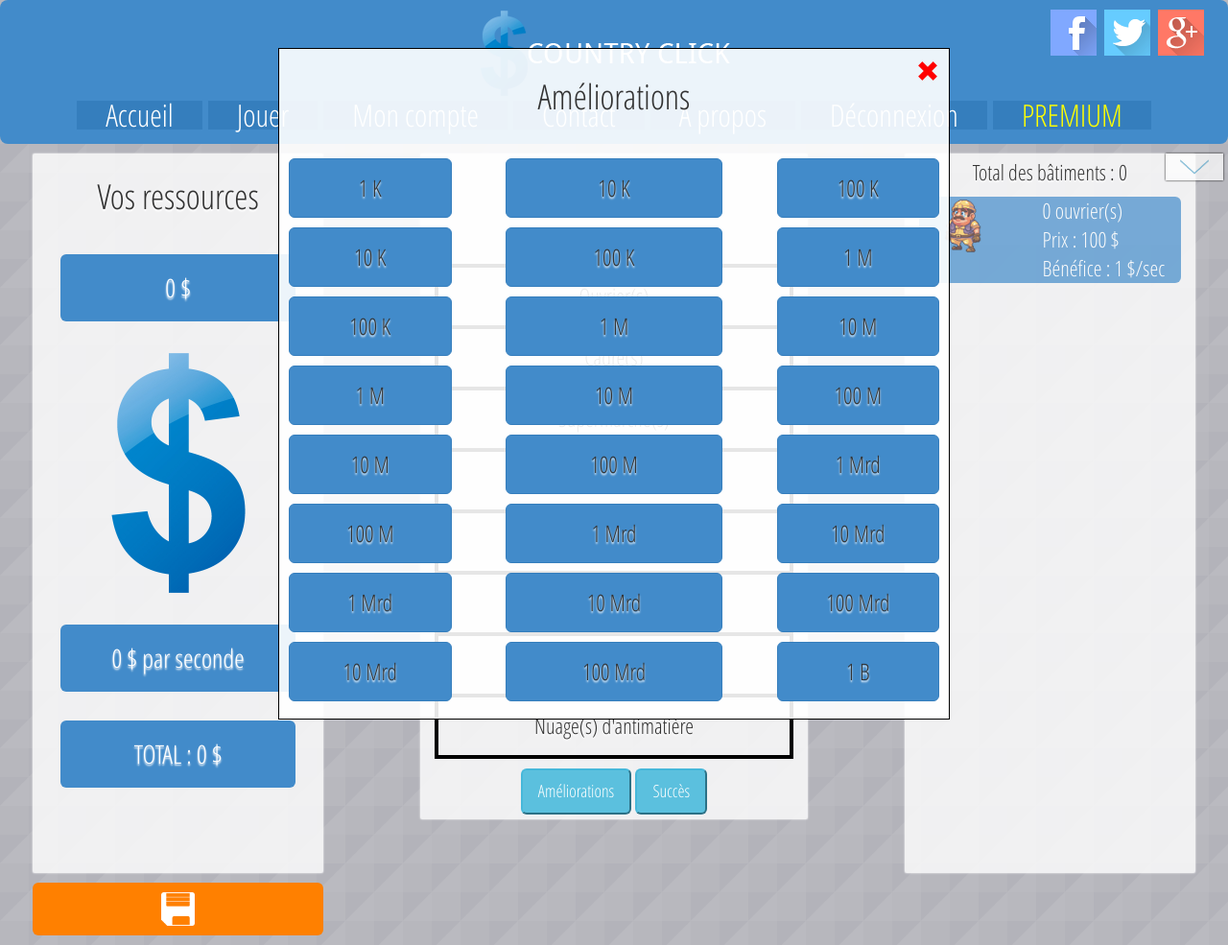
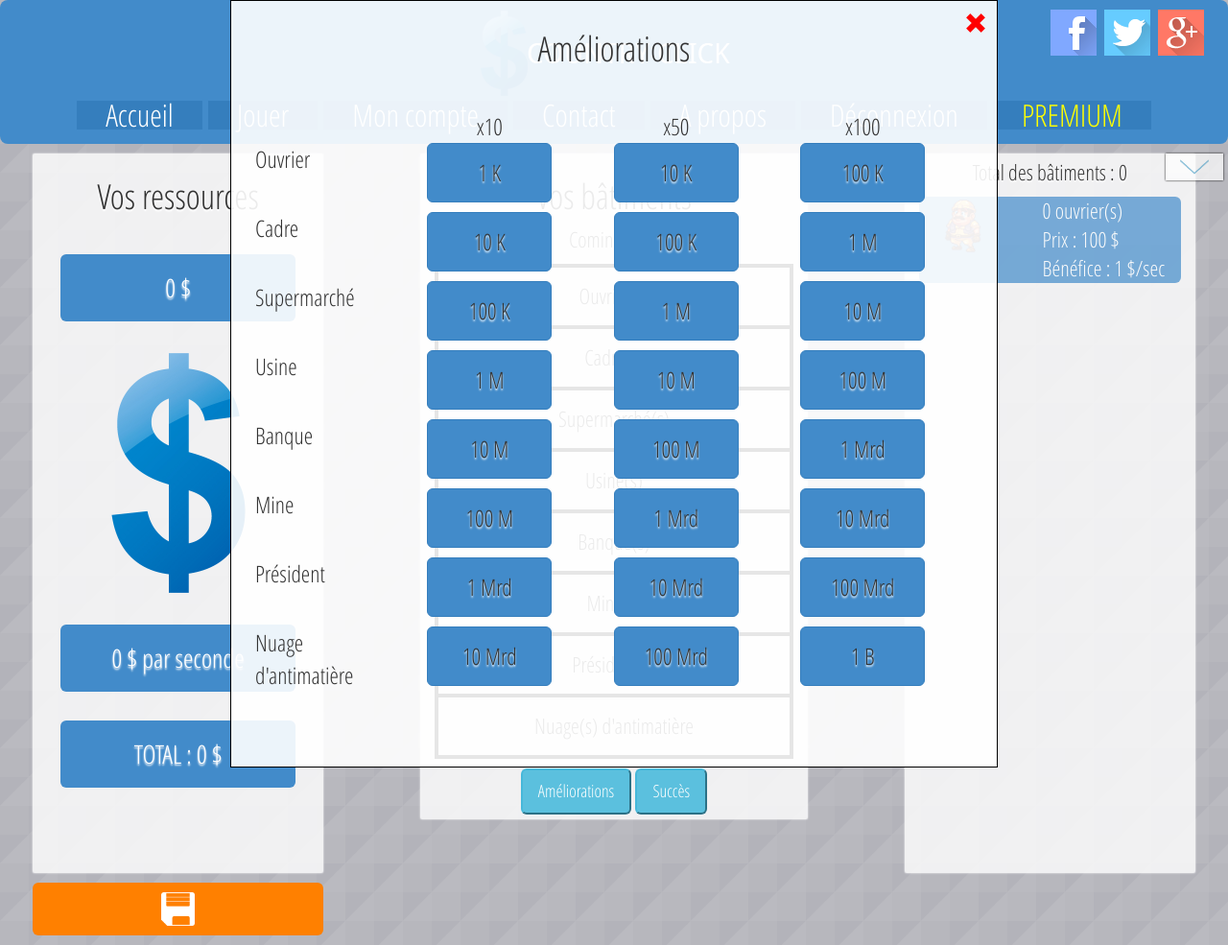
Before and after one commit to Scheigy/CountryClick-1.0, a PHP site: page /game_page.php in a window 1280 px wide, after a click on "Améliorations". Shown: the whole page at 96% size. Run offline with PHP 8.4, Linux system fonts and the light colour scheme; the visitor is signed in with stand-in values (Sample User, id 1); some libraries are stand-ins or nearby versions.

Commit message:
Yep yep yep

```diff
--- a/already_connect.php
+++ b/already_connect.php
@@ -3,7 +3,7 @@
 	Fonctionnalité à venir
 
 	<div style="border: 1px solid black;">
-		<a href="#"><h3>Partie 1</h3></a>
+		<a href="game_page.php"><h3>Partie 1</h3></a>
 		<p>
 			Temps de jeu: <br />
 			Dollars:
--- a/css/main.css
+++ b/css/main.css
@@ -206,13 +206,13 @@ figure
 	border: black 1px solid;
 	position: fixed;
 	text-align: center;
-	height: 700px;
+	height: 800px;
 	padding: 10px;
-	width: 700px;
+	width: 800px;
 	left: 50%;
 	top: 50%;
-	margin-top: -350px;
-	margin-left: -350px;
+	margin-top: -400px;
+	margin-left: -400px;
 }
 
 .achImg
--- a/game_page.php
+++ b/game_page.php
@@ -76,52 +76,65 @@ if (empty($_SESSION['pseudo']))
 	<a href="#"><span id="crossAch" class="cross glyphicon glyphicon-remove" onclick="closePop_up('upgrade');"></span></a>
 
 	<h1>Améliorations</h1><br />
+	<div class="row" style="text-align:center;">
+		<div class="col-lg-offset-3 col-lg-2 col-md-2 col-xs-2">x10</div>
+		<div class="col-lg-offset-1 col-lg-2 col-md-2 col-xs-2">x50</div>
+		<div class="col-lg-offset-1 col-lg-2 col-md-2 col-xs-2">x100</div>
+	</div>
 	<div class="row">
-		<div class="square col-lg-3 col-md-3 col-xs-3" id="one">1 K</div>
-		<div class="col-lg-offset-1 square col-lg-4 col-md-4 col-xs-4" id="two">10 K</div>
-		<div class="col-lg-offset-1 square col-lg-3 col-md-3 col-xs-3" id="three">100 K</div>
+		<div class="col-lg-1 col-md-1 col-xs-1">Ouvrier</div>
+		<div class="square col-lg-offset-2 col-lg-2 col-md-2 col-xs-2" id="one">1 K</div>
+		<div class="col-lg-offset-1 square col-lg-2 col-md-2 col-xs-2" id="two">10 K</div>
+		<div class="col-lg-offset-1 square col-lg-2 col-md-2 col-xs-2" id="three">100 K</div>
 	</div>
 
 	<div class="row">
-		<div class="square col-lg-3 col-md-3 col-xs-3" id="four">10 K</div>
-		<div class="col-lg-offset-1 square col-lg-4 col-md-4 col-xs-4" id="five">100 K</div>
-		<div class="col-lg-offset-1 square col-lg-3 col-md-3 col-xs-3" id="six">1 000 K</div>
+		<div class="col-lg-1 col-md-1 col-xs-1">Cadre</div>
+		<div class="square col-lg-offset-2 col-lg-2 col-md-2 col-xs-2" id="four">10 K</div>
+		<div class="col-lg-offset-1 square col-lg-2 col-md-2 col-xs-2" id="five">100 K</div>
+		<div class="col-lg-offset-1 square col-lg-2 col-md-2 col-xs-2" id="six">1 000 K</div>
 	</div>
 
 	<div class="row">
-		<div class="square col-lg-3 col-md-3 col-xs-3" id="seven">100 K</div>
-		<div class="col-lg-offset-1 square col-lg-4 col-md-4 col-xs-4" id="eight">1 000 K</div>
-		<div class="col-lg-offset-1 square col-lg-3 col-md-3 col-xs-3" id="nine">10 000 K</div>
+		<div class="col-lg-1 col-md-1 col-xs-1">Supermarché</div>
+		<div class="square col-lg-offset-2 col-lg-2 col-md-2 col-xs-2" id="seven">100 K</div>
+		<div class="col-lg-offset-1 square col-lg-2 col-md-2 col-xs-2" id="eight">1 000 K</div>
+		<div class="col-lg-offset-1 square col-lg-2 col-md-2 col-xs-2" id="nine">10 000 K</div>
 	</div>
 
 	<div class="row">
-		<div class="square col-lg-3 col-md-3 col-xs-3" id="ten">1 000 K</div>
-		<div class="col-lg-offset-1 square col-lg-4 col-md-4 col-xs-4" id="eleven">10 000 K</div>
-		<div class="col-lg-offset-1 square col-lg-3 col-md-3 col-xs-3" id="twelve">100 000 K</div>
+		<div class="col-lg-1 col-md-1 col-xs-1">Usine</div>
+		<div class="square col-lg-offset-2 col-lg-2 col-md-2 col-xs-2" id="ten">1 000 K</div>
+		<div class="col-lg-offset-1 square col-lg-2 col-md-2 col-xs-2" id="eleven">10 000 K</div>
+		<div class="col-lg-offset-1 square col-lg-2 col-md-2 col-xs-2" id="twelve">100 000 K</div>
 	</div>
 
 	<div class="row">
-		<div class="square col-lg-3 col-md-3 col-xs-3" id="thirteen">10 000 K</div>
-		<div class="col-lg-offset-1 square col-lg-4 col-md-4 col-xs-4" id="fourteen">100 000 K</div>
-		<div class="col-lg-offset-1 square col-lg-3 col-md-3 col-xs-3" id="fifteen">1 M</div>
+		<div class="col-lg-1 col-md-1 col-xs-1">Banque</div>
+		<div class="square col-lg-offset-2 col-lg-2 col-md-2 col-xs-2" id="thirteen">10 000 K</div>
+		<div class="col-lg-offset-1 square col-lg-2 col-md-2 col-xs-2" id="fourteen">100 000 K</div>
+		<div class="col-lg-offset-1 square col-lg-2 col-md-2 col-xs-2" id="fifteen">1 M</div>
 	</div>
 
 	<div class="row">
-		<div class="square col-lg-3 col-md-3 col-xs-3" id="sixteen">100 000 K</div>
-		<div class="col-lg-offset-1 square col-lg-4 col-md-4 col-xs-4" id="seventeen">1 M</div>
-		<div class="col-lg-offset-1 square col-lg-3 col-md-3 col-xs-3" id="eighteen">10 M</div>
+		<div class="col-lg-1 col-md-1 col-xs-1">Mine</div>
+		<div class="square col-lg-offset-2 col-lg-2 col-md-2 col-xs-2" id="sixteen">100 000 K</div>
+		<div class="col-lg-offset-1 square col-lg-2 col-md-2 col-xs-2" id="seventeen">1 M</div>
+		<div class="col-lg-offset-1 square col-lg-2 col-md-2 col-xs-2" id="eighteen">10 M</div>
 	</div>
 
 	<div class="row">
-		<div class="square col-lg-3 col-md-3 col-xs-3" id="nineteen">1 M</div>
-		<div class="col-lg-offset-1 square col-lg-4 col-md-4 col-xs-4" id="twenty">10 M</div>
-		<div class="col-lg-offset-1 square col-lg-3 col-md-3 col-xs-3" id="twenty-one">100 M</div>
+		<div class="col-lg-1 col-md-1 col-xs-1">Président</div>
+		<div class="square col-lg-offset-2 col-lg-2 col-md-2 col-xs-2" id="nineteen">1 M</div>
+		<div class="col-lg-offset-1 square col-lg-2 col-md-2 col-xs-2" id="twenty">10 M</div>
+		<div class="col-lg-offset-1 square col-lg-2 col-md-2 col-xs-2" id="twenty-one">100 M</div>
 	</div>
 
 	<div class="row">
-		<div class="square col-lg-3 col-md-3 col-xs-3" id="twenty-two">10 M</div>
-		<div class="col-lg-offset-1 square col-lg-4 col-md-4 col-xs-4" id="twenty-three">100 M</div>
-		<div class="col-lg-offset-1 square col-lg-3 col-md-3 col-xs-3" id="twenty-four">1 000 M</div>
+		<div class="col-lg-1 col-md-1 col-xs-1">Nuage d'antimatière</div>
+		<div class="square col-lg-offset-2 col-lg-2 col-md-2 col-xs-2" id="twenty-two">10 M</div>
+		<div class="col-lg-offset-1 square col-lg-2 col-md-2 col-xs-2" id="twenty-three">100 M</div>
+		<div class="col-lg-offset-1 square col-lg-2 col-md-2 col-xs-2" id="twenty-four">1 000 M</div>
 	</div>
 </div>
 
```
